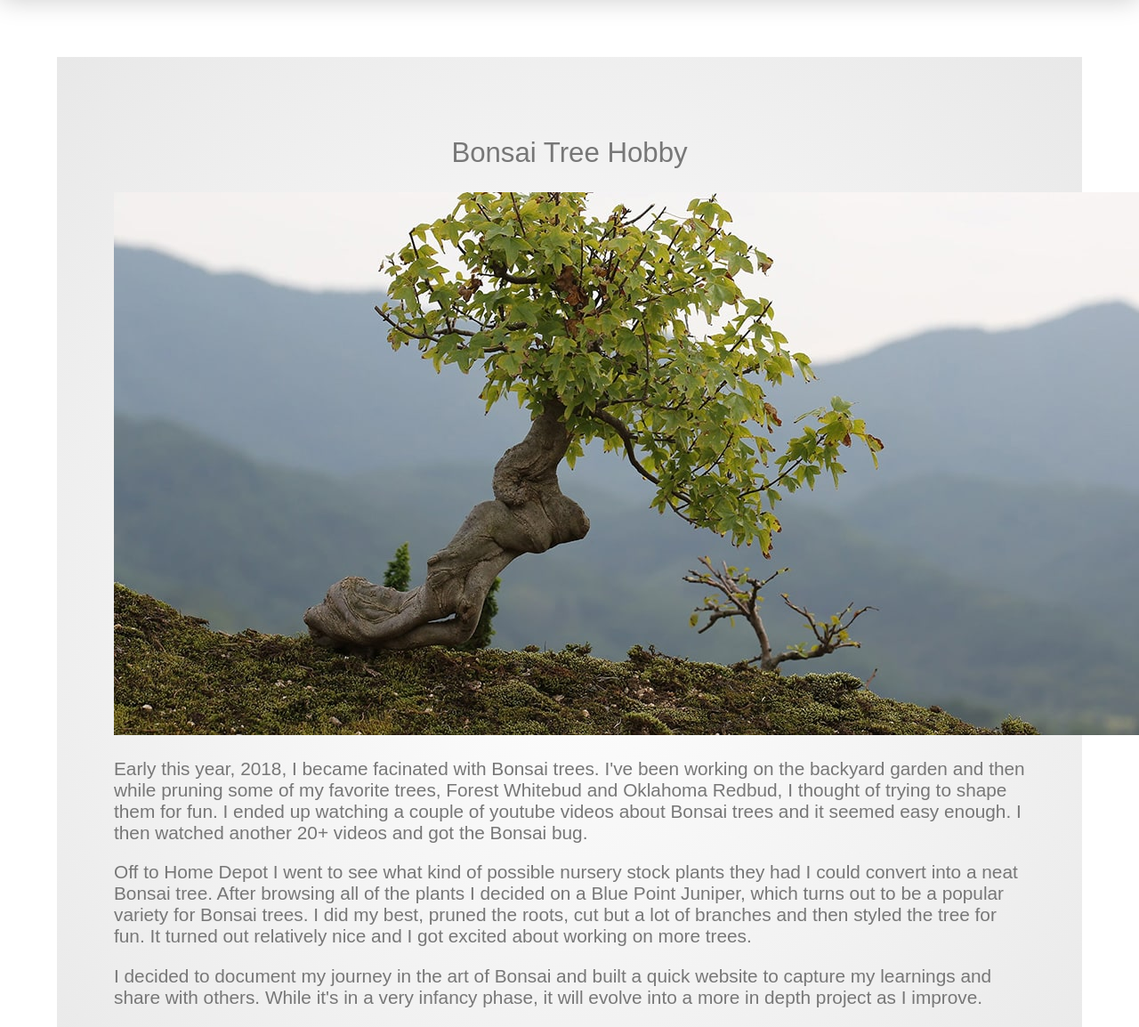
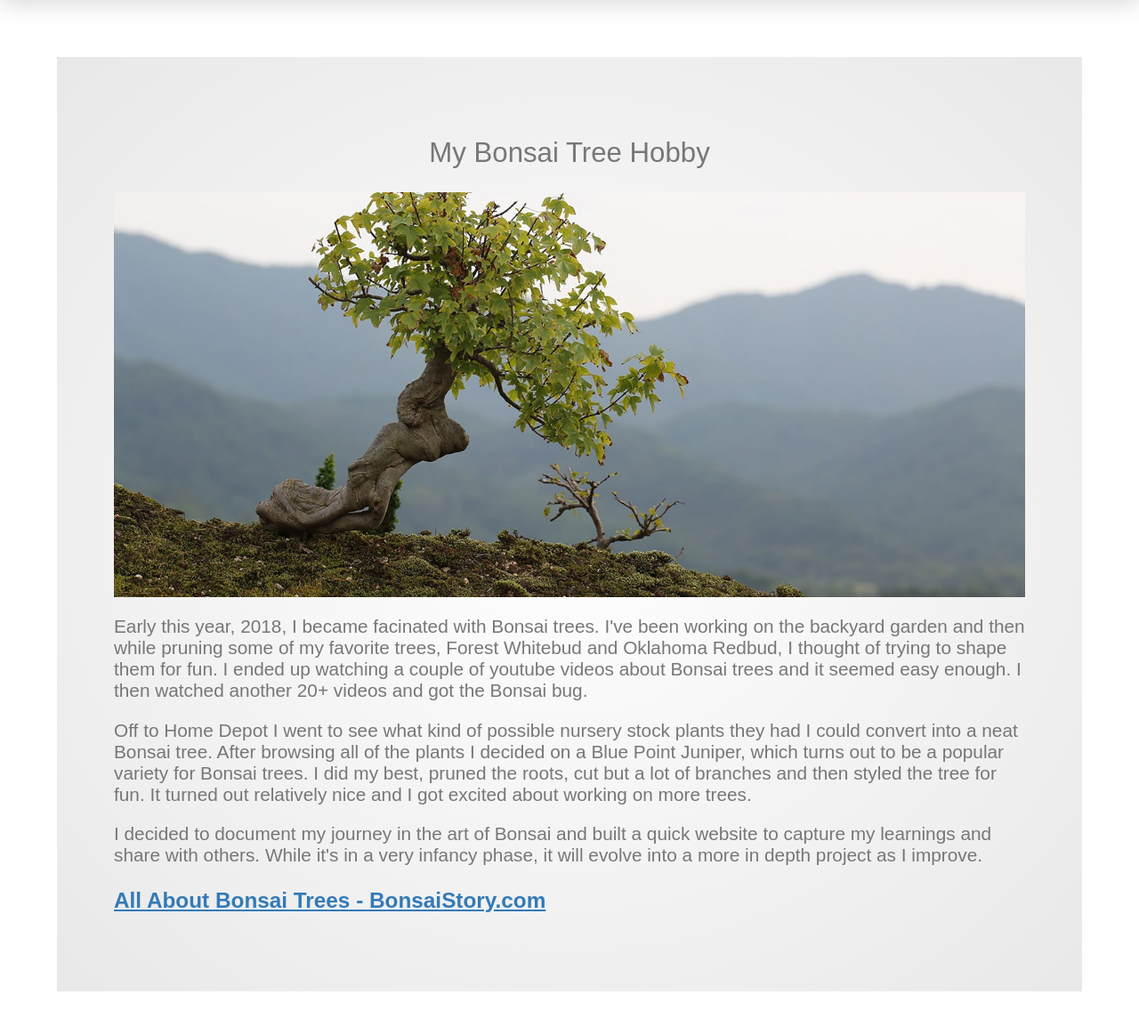
Before and after one commit to brandontran/brandontran, a PHP site: page /bonsai-tree-hobby in a window 1280 px wide; the page is wider, and only the part inside the window is pictured. Shown: the part 70-1224 px from the top of that part at 89% size. Run offline with PHP 8.4, Linux system fonts and the light colour scheme.

Commit message:
text update and hero img block

```diff
--- a/content/bonsai-tree-hobby.php
+++ b/content/bonsai-tree-hobby.php
@@ -1,9 +1,9 @@
 <?php
 $module = "html";
-$title = "Bonsai Tree Hobby";
+$title = "My Bonsai Tree Hobby";
 $description = "Having fun with a new hobby, cultivating and styling bonsai trees.";
 $body = "
-  <p><img src='/images/bonsai-tree-hobby.jpg'></p>
+  <p class='hero'><img src='/images/bonsai-tree-hobby.jpg'></p>
 
   <p>
     Early this year, 2018, I became facinated with Bonsai trees. I've been working on the backyard garden and then while pruning some of my favorite trees, Forest Whitebud and Oklahoma Redbud, I thought of trying to shape them for fun. I ended up watching a couple of youtube videos about Bonsai trees and it seemed easy enough. I then watched another 20+ videos and got the Bonsai bug.
--- a/s.css
+++ b/s.css
@@ -64,6 +64,11 @@ nav {
 
 
 
+/* HERO */
+.hero img {
+  display: block;
+  width: 100%;
+}
 
 /* BACKDROP HERO only on home page */
 #backdrop {
```
